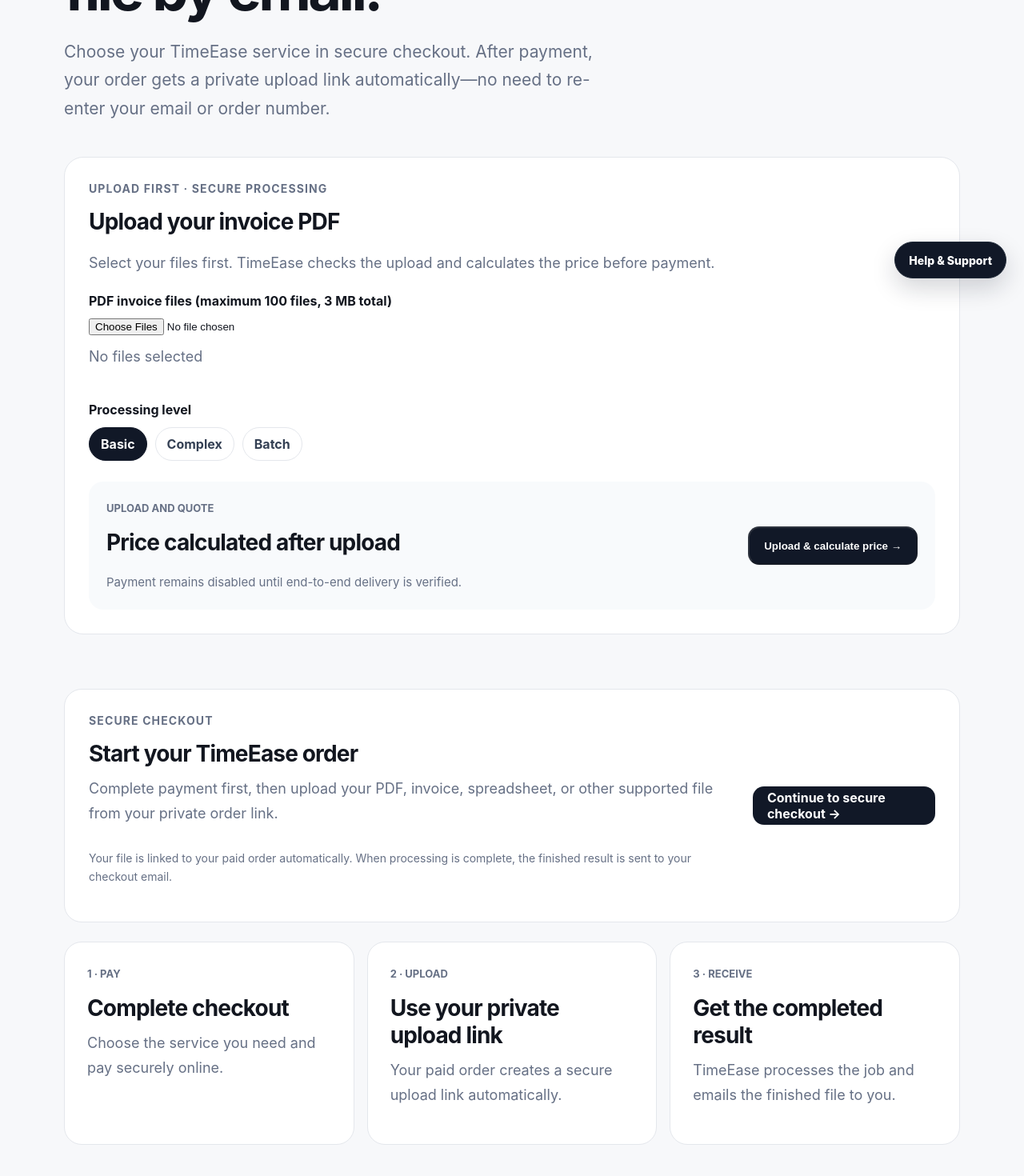
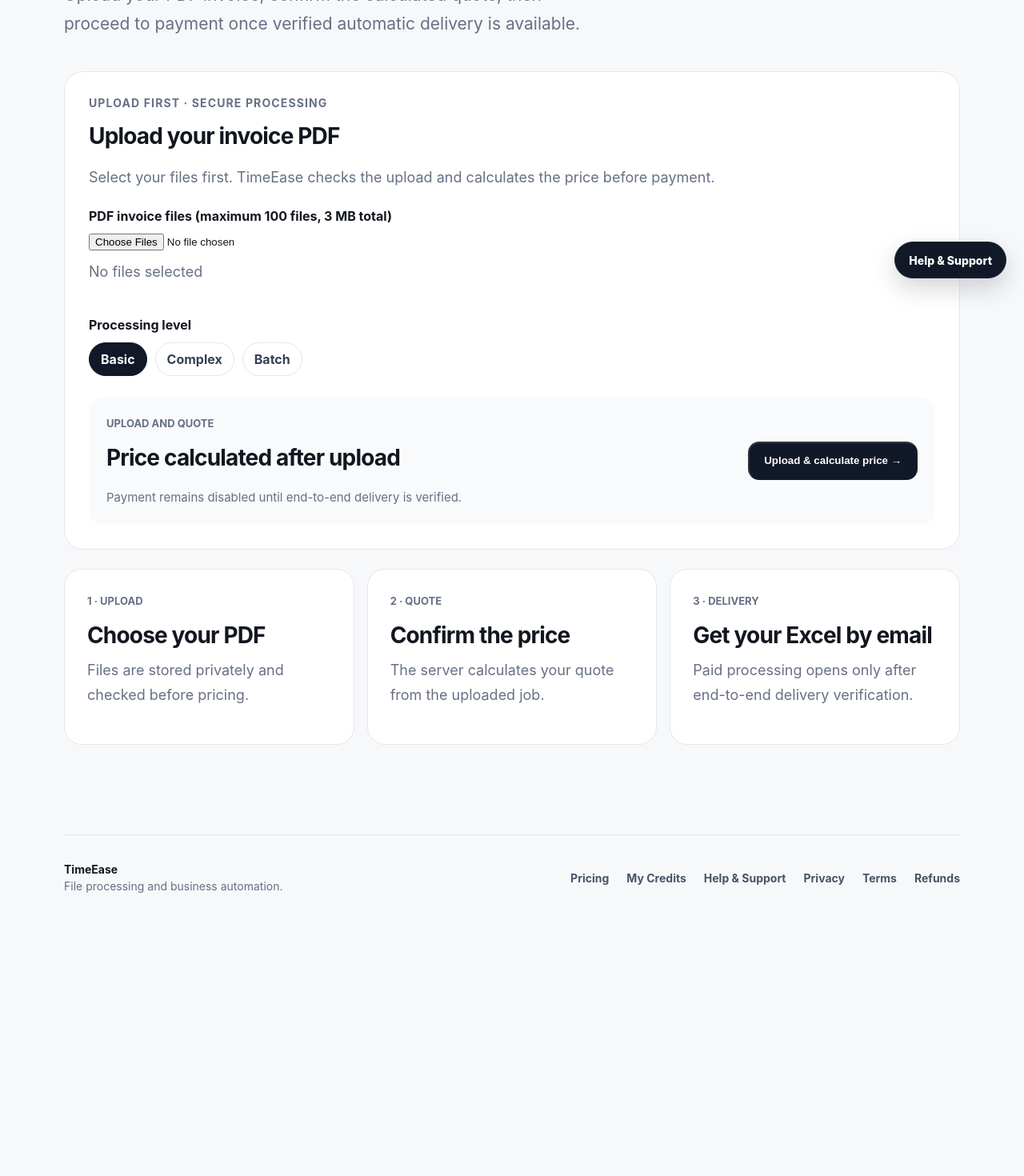
Before and after one commit to goplanetdigital/timeease-web, a Next.js app: page /upload in a window 1280 px wide. Shown: the part 430-1900 px from the top of the page at 80% size. After the commit the page ends 1636 px from the top, so only its background shows below. Built offline with nearby package versions, Linux system fonts and the light colour scheme; no server answers.

Commit message:
Remove pay-first checkout CTA and align upload page with verified intake flow

```diff
--- a/app/upload/page.tsx
+++ b/app/upload/page.tsx
@@ -1,64 +1,20 @@
 import Link from "next/link";
-import { Suspense } from "react";
+import {Suspense} from "react";
 import PlanSelector from "./PlanSelector";
 
-const shopUrl =
-  process.env.NEXT_PUBLIC_SHOP_URL ||
-  "https://bvzw62-1t.myshopify.com";
-
-export default function UploadPage() {
-  return (
-    <main className="page-shell">
-      <Link className="back-link" href="/">← Back to TimeEase</Link>
-
-      <section className="page-header">
-        <div className="eyebrow">Start a task</div>
-        <h1>Pay once. Upload securely. Get the finished file by email.</h1>
-        <p className="hero-copy">
-          Choose your TimeEase service in secure checkout. After payment,
-          your order gets a private upload link automatically—no need to re-enter
-          your email or order number.
-        </p>
-      </section>
-
-      <Suspense fallback={<p>Loading plans…</p>}><PlanSelector /></Suspense>
-
-      <section className="cta-panel">
-        <div>
-          <div className="eyebrow">Secure checkout</div>
-          <h2>Start your TimeEase order</h2>
-          <p>
-            Complete payment first, then upload your PDF, invoice, spreadsheet,
-            or other supported file from your private order link.
-          </p>
-          <p className="note">
-            Your file is linked to your paid order automatically. When processing
-            is complete, the finished result is sent to your checkout email.
-          </p>
-        </div>
-
-        <a className="button primary" href={shopUrl}>
-          Continue to secure checkout →
-        </a>
-      </section>
-
-      <section className="grid" style={{ marginTop: "24px" }}>
-        <article className="card">
-          <span className="card-kicker">1 · Pay</span>
-          <h2>Complete checkout</h2>
-          <p>Choose the service you need and pay securely online.</p>
-        </article>
-        <article className="card">
-          <span className="card-kicker">2 · Upload</span>
-          <h2>Use your private upload link</h2>
-          <p>Your paid order creates a secure upload link automatically.</p>
-        </article>
-        <article className="card">
-          <span className="card-kicker">3 · Receive</span>
-          <h2>Get the completed result</h2>
-          <p>TimeEase processes the job and emails the finished file to you.</p>
-        </article>
-      </section>
-    </main>
-  );
+export default function UploadPage(){
+ return <main className="page-shell">
+  <Link className="back-link" href="/">← Back to TimeEase</Link>
+  <section className="page-header">
+   <div className="eyebrow">Invoice & Receipt to Excel</div>
+   <h1>Upload first. See your price. Pay securely.</h1>
+   <p className="hero-copy">Upload your PDF invoice, confirm the calculated quote, then proceed to payment once verified automatic delivery is available.</p>
+  </section>
+  <Suspense fallback={<p>Loading upload form...</p>}><PlanSelector/></Suspense>
+  <section className="grid" style={{marginTop:"24px"}}>
+   <article className="card"><span className="card-kicker">1 · Upload</span><h2>Choose your PDF</h2><p>Files are stored privately and checked before pricing.</p></article>
+   <article className="card"><span className="card-kicker">2 · Quote</span><h2>Confirm the price</h2><p>The server calculates your quote from the uploaded job.</p></article>
+   <article className="card"><span className="card-kicker">3 · Delivery</span><h2>Get your Excel by email</h2><p>Paid processing opens only after end-to-end delivery verification.</p></article>
+  </section>
+ </main>;
 }
```
